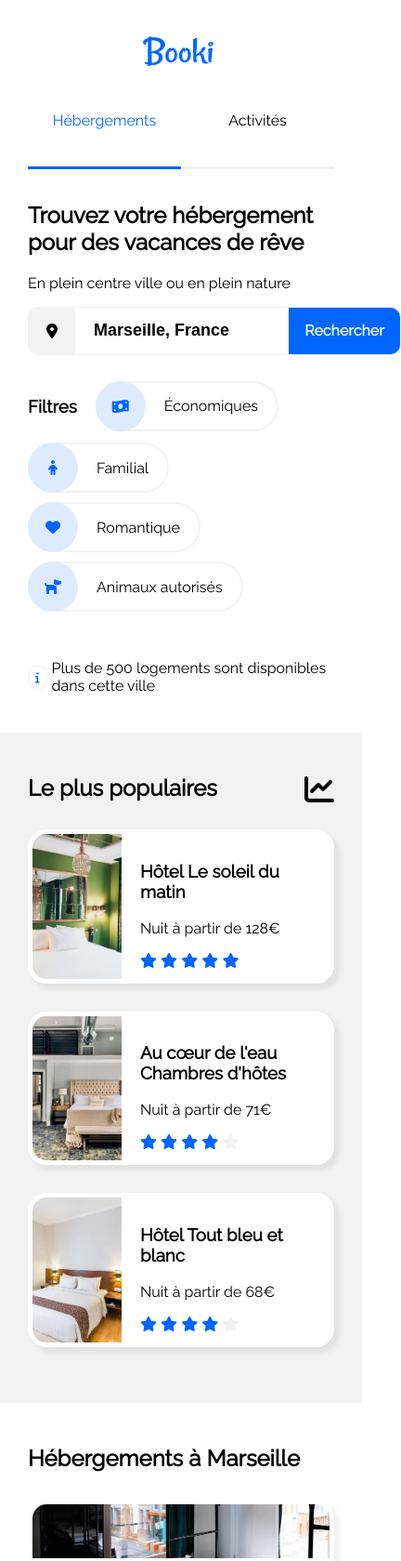
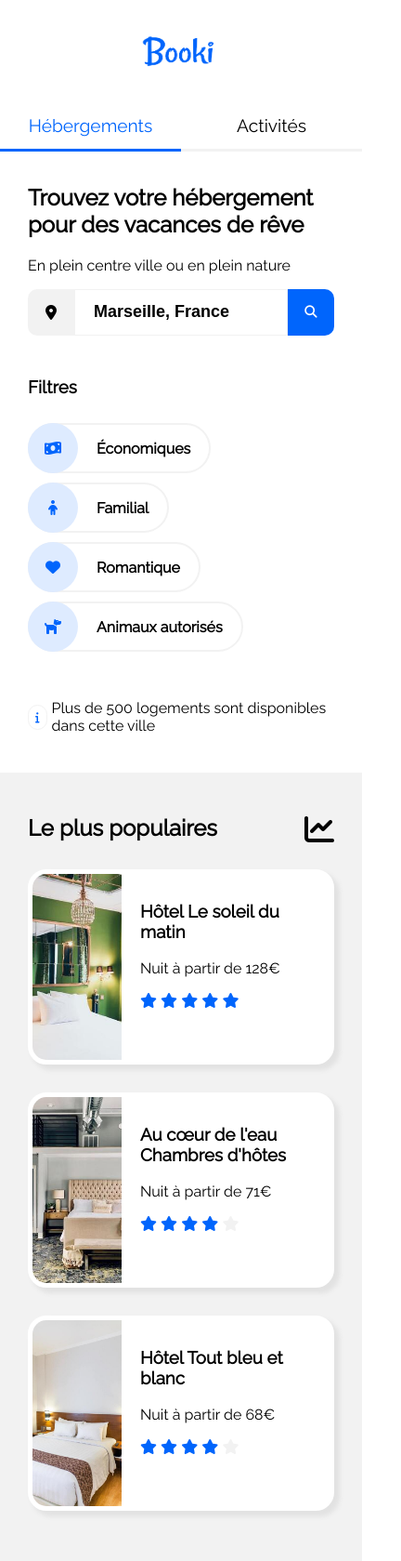
Before and after one commit to amloria/P2_Booki, a plain HTML site: page index.html in a window 390 px wide. Shown: the top 1679 px of the page at 93% size, 432 px wide, since content can reach past the window. Drawn offline with Linux system fonts and the light colour scheme.

Commit message:
maj220214

```diff
--- a/css/style.css
+++ b/css/style.css
@@ -1,6 +1,7 @@
 html,body{
     font-family: 'Raleway', Sans-serif;
     margin: 0px auto;
+    max-width: 1199px;
 }
 header, section {
     padding-right: 30px;
@@ -57,12 +58,19 @@ h2 {
     display: flex;
     justify-content: center;
     align-items: center;
+    box-sizing: border-box;
 }
 .block-search {
-    width: 400px;
-    border-radius: 10px;
-    border: 0.5px solid #F2F2F2;
+    justify-content: flex-start;
 }
+.block-search button:nth-child(2) {
+    border: none;
+    background-color: #0065FC;
+    color: #fff;
+    font-weight: bold;
+    font-family: 'Raleway';
+}
+
 .block-search-form, .form-search-txt {
     height: 50px;
     width: 230px;
@@ -73,6 +81,9 @@ h2 {
 .form-search-txt {
     border: none;
     padding-left: 20px;
+    border: 1px solid #F2F2F2;
+    box-sizing: border-box;
+
 }
 .block-search-icon{
     width: 50px;
@@ -88,6 +99,9 @@ h2 {
     font-weight: bold;
     cursor: pointer;
     border-radius: 0 10px 10px 0;
+}
+.search-btn-icon {
+    display: none;
 }
 .block-filters {
     display: flex;
@@ -150,19 +164,19 @@ h2 {
     border-radius: 25px;
     margin-right: 5px;
 }
+.filters-txt {
+    font-weight: bold;
+}
 /* HEBERGEMENTS */
 #hebergements-populaires a, #activities a {
     text-decoration: none;
     color: black;
 }
-.section-hebergements-populaires, .bloc-cartes-hebergements {
+.section-hebergements-populaires, .block-cartes-hebergements {
     display: flex;
     flex-direction: row;
     justify-content: space-between;
     flex-wrap: wrap;
-}
-.section-hebergements-populaires {
-    align-items: flex-start;
 }
 .section-hebergements, .section-populaires {
     padding: 30px;
@@ -191,7 +205,7 @@ h2 {
 }
 .carte-details{
     width: 100%;
-    padding: 10px;
+    padding: 0px 10px;
     box-sizing: border-box;
 }
 .carte-img-hebergement {
@@ -207,7 +221,7 @@ h2 {
     display: flex;
     justify-content: space-between;
 }
-.bloc-cartes-populaires {
+.block-cartes-populaires {
     display: flex;
     flex-direction: column;
     justify-content: space-between;
@@ -232,7 +246,7 @@ h2 {
 }
 .carte-img-populaire {
     width: 30%;
-    height: auto;
+    height: 200px;
     object-fit: cover;
 }
 /* ACTIVITES */
@@ -309,6 +323,7 @@ h2 {
 .footer-navigation-list{
     list-style-type: none;
     width: calc(100% / 3);
+    box-sizing: border-box;
 }
 .footer-navigation-list li {
     margin-bottom: 10px;
@@ -346,6 +361,10 @@ h2 {
         display: block;
         margin: auto;
         margin-top: 30px;
+        margin-bottom: 30px;
+    }
+    header {
+        padding: 0px;
     }
     .header-nav {
         display: block;
@@ -353,6 +372,10 @@ h2 {
     }
     .header-nav-links {
         width: 100%;
+    }
+    .header-nav-hebergements a, .header-nav-activities a {
+        height: 50px;
+        font-size: larger;
     }
     .header-nav-hebergements a {
         color: #0065FC;
@@ -364,20 +387,33 @@ h2 {
         border-top: none;
         border-bottom: 3px solid #f2f2f2;
     }
+    .header-filters {
+        width: 100%;
+    }
     .section-search-filters {
         padding-top: 15px;
     }
     .block-search {
+        width: 100%;
         margin: auto;
+    }
+    .search-btn-txt {
+        display: none;
+    }
+    .block-search-btn {
+        width: 50px;
+    }
+    .search-btn-icon {
+        display: inline-block;
+        border: none;
+        color: white;
+        background-color: #0065FC;
+        cursor: pointer;
     }
     .header-populaires, .header-hebergements {
         padding-top: 15px;
     }
-    .carte-hebergement {
-        width: 100%;
-    }
-    .block-activities, .carte-activities, .block-activities-2356, .block-cartes-hebergements {
-        display: block;
+    .block-activities, .carte-activities, .block-activities-2356, .block-cartes-hebergements, .carte-hebergement {
         height: auto;
         width: 100%;
     }
@@ -385,10 +421,12 @@ h2 {
         margin-bottom: 30px;
     }
     .carte-img-activitie1, .carte-img-activitie2, .carte-img-activitie3, .carte-img-activitie4, .carte-img-activitie5, .carte-img-activitie6 {
-        height: 100px;
-        width: 100%;
+        height: 150px;
     }
     .block-footer {
         flex-direction: column;
     }
+    .footer-navigation-list {
+        width: 100%;
+    }
 }
--- a/index.html
+++ b/index.html
@@ -36,16 +36,29 @@
                     <h1>Trouvez votre hébergement pour des vacances de rêve</h1>
                     <p>En plein centre ville ou en plein nature</p>
                 </div>
-                <div class="block-search">
+                <form action="" method="get" class="block-search">
                     <div class="block-search-icon"><i class="fas fa-map-marker-alt"></i></div>
-                    <form class="block-search-form">
+                    <div class="block-search-form">
                         <input
                         class="form-search-txt"
-                        type="search"
+                        type="text"
                         value="Marseille, France" />
-                    </form>
-                    <div class="block-search-btn">Rechercher</div>
-                </div>
+                    </div>
+                    <div class="block-search-btn">
+                        <button
+                            name="search-icon"
+                            class="search-btn-icon"
+                            type="submit">
+                            <i class="fas fa-search"></i>
+                        </button >
+                        <button
+                        name="search-txt"
+                        class="search-btn-txt"
+                        type="submit"
+                        value="Rechercher">Rechercher
+                        </button>
+                    </div>
+                </form>
             </div>
             <div class="block-filters">
                 <div class="header-filters">
@@ -88,7 +101,7 @@
                 <div class="header-hebergements">
                     <h2>Hébergements à Marseille</h2>
                 </div>
-                <div class="bloc-cartes-hebergements">
+                <div class="block-cartes-hebergements">
                     <article class="carte-hebergement">
                         <a href="#">
                             <img src="images/hebergements/4_small/marcus-loke-WQJvWU_HZFo-unsplash.jpg" class="carte-img-hebergement" alt="Auberge La Cannebière">
@@ -195,7 +208,7 @@
                     <h2>Le plus populaires</h2>
                     <div><i class="fas fa-chart-line fa-2x"></i></div>
                 </div>
-                <div class="bloc-cartes-populaires">
+                <div class="block-cartes-populaires">
                     <article class="carte-populaire">
                         <a href="#">
                             <img src="images/hebergements/4_small/emile-guillemot-Bj_rcSC5XfE-unsplash.jpg" class="carte-img-populaire" alt="Hôtel Le soleil du matin">
```
